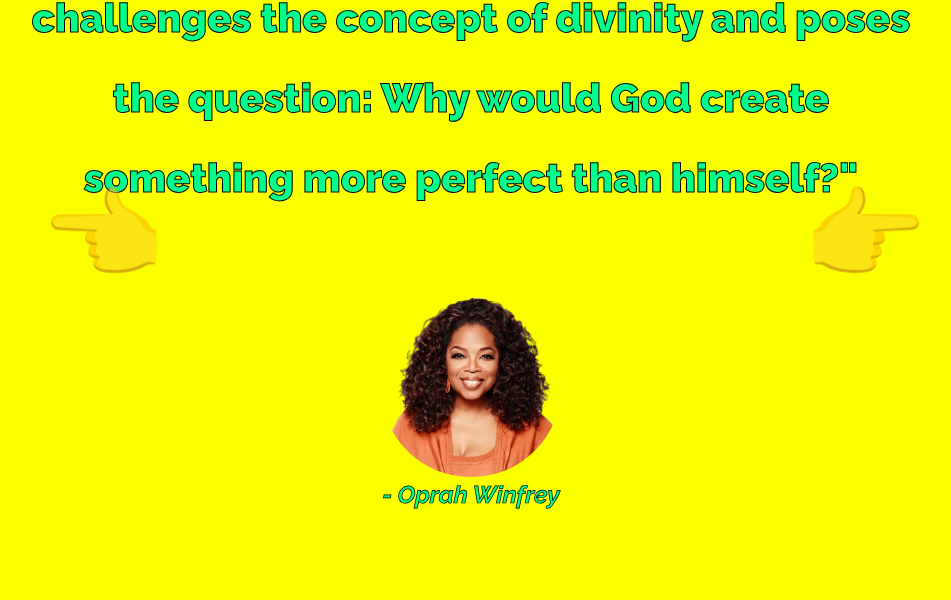
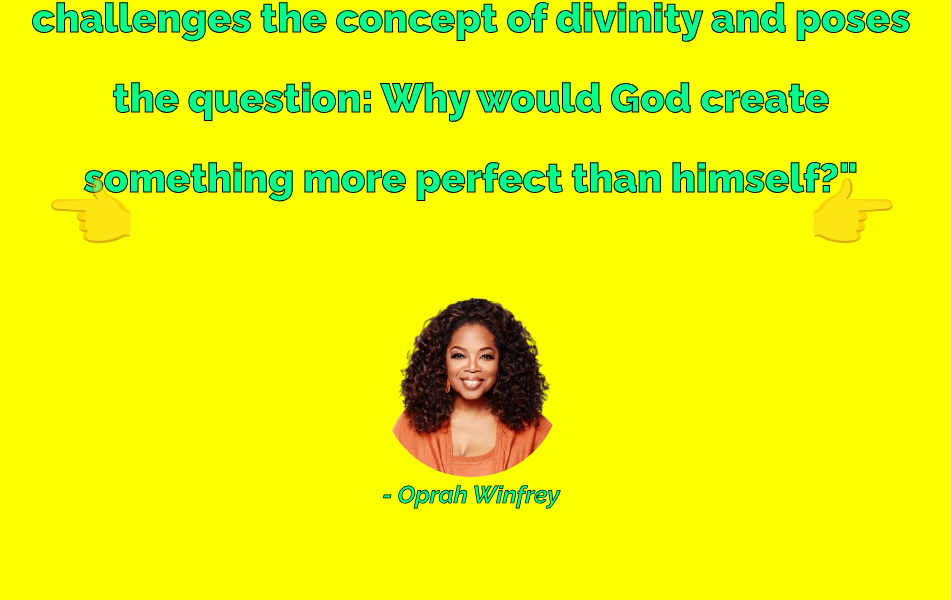
Before and after one commit to Gazebeaux/tindrew, a website: page index.html in a window 1280 px wide. Shown: the part 2138-2738 px from the top of the page, without its empty margins (169-1120 px from the left). Drawn offline with nearby package versions, Linux system fonts and the light colour scheme.

Commit message:
Update styles.css

```diff
--- a/css/styles.css
+++ b/css/styles.css
@@ -216,13 +216,13 @@
 .carousel-control-next-icon:after
 {
   content: '👉';
-  font-size: 100px;
+  font-size: 75px;
   color:#00ff8c;
 }
 
 .carousel-control-prev-icon:after {
   content: '👈';
-  font-size: 100px;
+  font-size: 75px;
   color: #00ff8c;
 }
 
```
